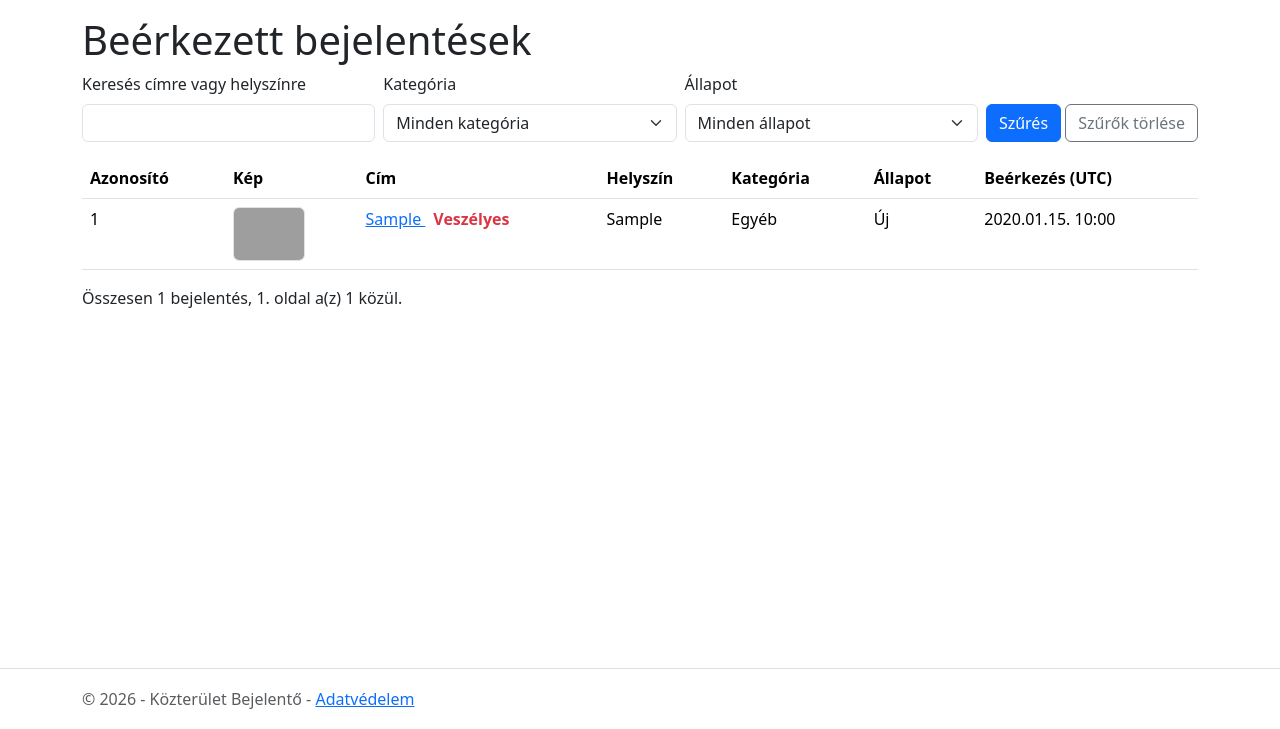
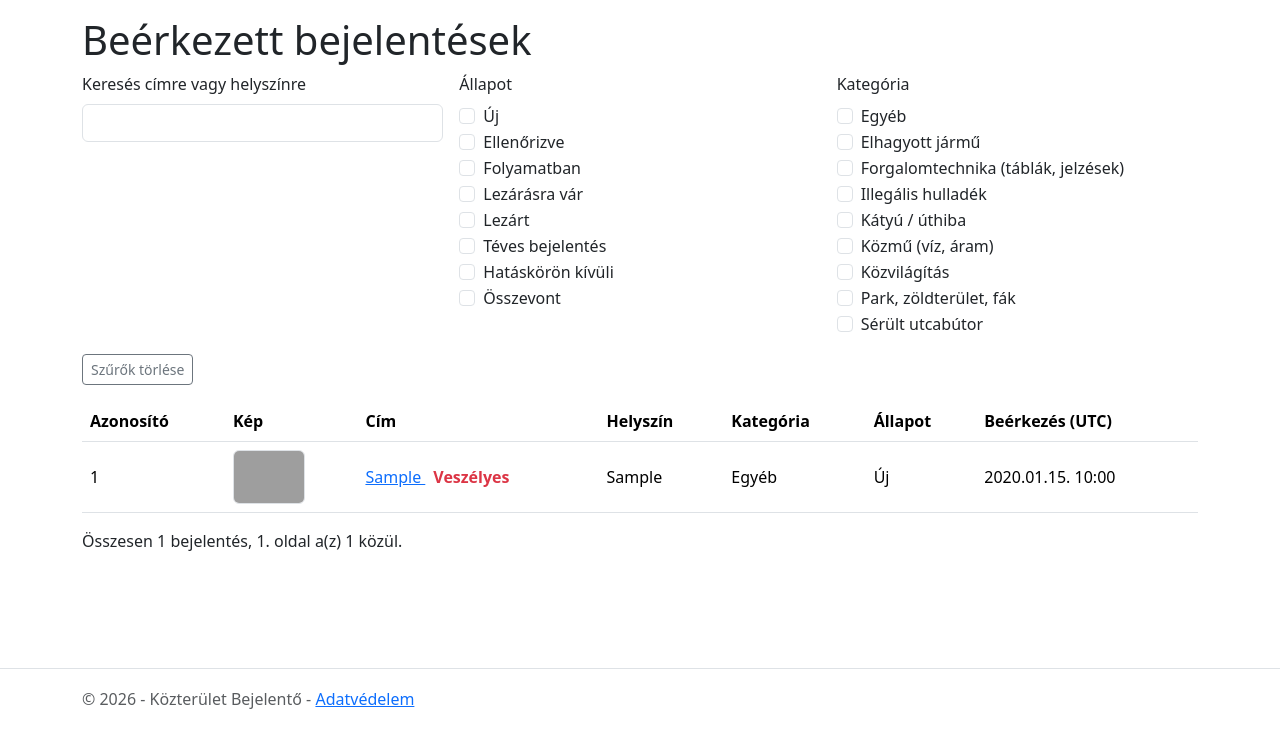
Before and after one commit to valer716/Onkormanyzati_kozteruleti_bejelentes_es_ugykezelo_portal, an ASP.NET Core app: page /Bejelentesek in a window 1280 px wide. Shown: the part 71-800 px from the top of the page. Run offline with ASP.NET Core 8, Linux system fonts and the light colour scheme; a user stored in the database is signed in; tables that the repository leaves empty hold one stand-in row (values such as "Sample post"); data that the repository does not hold is empty; style sheets or scripts are compiled from the project's sources; some libraries are stand-ins or nearby versions; grey boxes are pictures that could not be loaded.

Commit message:
Ügyintézői lista: rendezhető oszlopok, jelölőnégyzetes szűrők, élő szűrés
Változások:
- Bejelentesek/Index: az oszlopfejlécekre kattintva rendezhető a lista (azonosító, cím, helyszín, kategória, állapot, beérkezés), a kategória betűrendben
- Több állapot és több kategória jelölőnégyzettel szűrhető, a lista gépelés és kijelölés közben azonnal frissül (az oldal nem töltődik újra), a rendezés és a lapozás megtartja a szűrőket
- BejelentesekController.Index: több állapot és kategória, rendezés

Miért: az ügyintéző gyorsan szűrje és rendezze az ügyeket, ne egy állapotot kelljen kiválasztani és gombot nyomni.

```diff
--- a/OnkormanyzatiPortal/OnkormanyzatiPortal/Controllers/BejelentesekController.cs
+++ b/OnkormanyzatiPortal/OnkormanyzatiPortal/Controllers/BejelentesekController.cs
@@ -3,6 +3,10 @@ using OnkormanyzatiPortal.Data;
 using OnkormanyzatiPortal.Models;
 using Microsoft.AspNetCore.Authorization;
 using Microsoft.EntityFrameworkCore;
+using System.ComponentModel.DataAnnotations;
+using System.Globalization;
+using System.Linq.Expressions;
+using System.Reflection;
 using System.Security.Claims;
 namespace OnkormanyzatiPortal.Controllers;
 
@@ -96,6 +100,28 @@ public class BejelentesekController : Controller
         TempData["Kovetokod"] = kod.ToString();
         return RedirectToAction(nameof(Kovetes));
     }
+    private static Expression<Func<Bejelentes, int>> KategoriaSorrend()
+    {
+        var kulturak = new CultureInfo("hu-HU");
+
+        var sorrend = Enum.GetValues<BejelentesKategoria>()
+            .OrderBy(k => k.GetType().GetField(k.ToString())!.GetCustomAttribute<DisplayAttribute>()!.Name, StringComparer.Create(kulturak, true))
+            .ToList();
+
+        var bejelentes = Expression.Parameter(typeof(Bejelentes), "b");
+        Expression kifejezes = Expression.Constant(0);
+
+        for (var i = sorrend.Count - 1; i >= 0; i--)
+        {
+            kifejezes = Expression.Condition(
+                Expression.Equal(Expression.Property(bejelentes, nameof(Bejelentes.Kategoria)), Expression.Constant(sorrend[i])),
+                Expression.Constant(i),
+                kifejezes);
+        }
+
+        return Expression.Lambda<Func<Bejelentes, int>>(kifejezes, bejelentes);
+    }
+
     private static bool KoordinataErvenyes(string? szoveg, double hatar, out double ertek)
     {
         return double.TryParse(
@@ -111,8 +137,10 @@ public class BejelentesekController : Controller
     [Authorize(Roles = "Ugyintezo")]
     public async Task<IActionResult> Index(
         string? kereses,
-        BejelentesKategoria? kategoria,
-        BejelentesAllapot? allapot,
+        BejelentesKategoria[]? kategoria,
+        BejelentesAllapot[]? allapot,
+        string? rendez,
+        string? irany,
         int oldal = 1)
     {
         const int oldalMeret = 50;
@@ -125,19 +153,32 @@ public class BejelentesekController : Controller
                 b.Cim.Contains(szo) || b.Helyszin.Contains(szo));
         }
 
-        if (kategoria.HasValue)
-            lekerdezes = lekerdezes.Where(b => b.Kategoria == kategoria.Value);
+        if (kategoria is { Length: > 0 })
+            lekerdezes = lekerdezes.Where(b => kategoria.Contains(b.Kategoria));
 
-        if (allapot.HasValue)
-            lekerdezes = lekerdezes.Where(b => b.Allapot == allapot.Value);
+        if (allapot is { Length: > 0 })
+            lekerdezes = lekerdezes.Where(b => allapot.Contains(b.Allapot));
+
+        var csokkeno = irany == "csokkeno";
 
         var darab = await lekerdezes.CountAsync();
         var oldalSzam = Math.Max(1, (int)Math.Ceiling(darab / (double)oldalMeret));
         oldal = Math.Clamp(oldal, 1, oldalSzam);
 
-        var lista = await lekerdezes
-            .OrderByDescending(b => b.Veszelyes)
-            .ThenByDescending(b => b.LetrehozvaUtc)
+        var rendezett = rendez switch
+        {
+            "azonosito" => csokkeno ? lekerdezes.OrderByDescending(b => b.Id) : lekerdezes.OrderBy(b => b.Id),
+            "cim" => csokkeno ? lekerdezes.OrderByDescending(b => b.Cim) : lekerdezes.OrderBy(b => b.Cim),
+            "helyszin" => csokkeno ? lekerdezes.OrderByDescending(b => b.Helyszin) : lekerdezes.OrderBy(b => b.Helyszin),
+            "kategoria" => csokkeno
+                ? lekerdezes.OrderByDescending(KategoriaSorrend()).ThenBy(b => b.Id)
+                : lekerdezes.OrderBy(KategoriaSorrend()).ThenBy(b => b.Id),
+            "allapot" => csokkeno ? lekerdezes.OrderByDescending(b => b.Allapot) : lekerdezes.OrderBy(b => b.Allapot),
+            "beerkezes" => csokkeno ? lekerdezes.OrderByDescending(b => b.LetrehozvaUtc) : lekerdezes.OrderBy(b => b.LetrehozvaUtc),
+            _ => lekerdezes.OrderByDescending(b => b.Veszelyes).ThenByDescending(b => b.LetrehozvaUtc)
+        };
+
+        var lista = await rendezett
             .Skip((oldal - 1) * oldalMeret)
             .Take(oldalMeret)
             .ToListAsync();
--- a/OnkormanyzatiPortal/OnkormanyzatiPortal/Views/Bejelentesek/Index.cshtml
+++ b/OnkormanyzatiPortal/OnkormanyzatiPortal/Views/Bejelentesek/Index.cshtml
@@ -1,3 +1,4 @@
+@using Microsoft.AspNetCore.WebUtilities
 @using OnkormanyzatiPortal.Models
 @model IReadOnlyList<Bejelentes>
 
@@ -7,40 +8,92 @@
     var kepek = (IReadOnlyDictionary<int, int>)ViewBag.Kepek;
     int oldal = ViewBag.Oldal;
     int oldalSzam = ViewBag.OldalSzam;
+
+    var kijeloltAllapotok = Context.Request.Query["allapot"].ToHashSet();
+    var kijeloltKategoriak = Context.Request.Query["kategoria"].ToHashSet();
+    string rendez = Context.Request.Query["rendez"];
+    string irany = Context.Request.Query["irany"];
+
+    var kategoriaNevek = Html.GetEnumSelectList<BejelentesKategoria>().OrderBy(x => x.Text).ToList();
+    var allapotNevek = Html.GetEnumSelectList<BejelentesAllapot>().ToList();
+
+    string Hivatkozas(string? ujRendez, string? ujIrany, int ujOldal)
+    {
+        var parameterek = new List<KeyValuePair<string, string?>>();
+
+        foreach (var elem in Context.Request.Query)
+        {
+            if (elem.Key is "oldal" or "rendez" or "irany")
+                continue;
+
+            foreach (var ertek in elem.Value)
+                parameterek.Add(new KeyValuePair<string, string?>(elem.Key, ertek));
+        }
+
+        if (ujRendez is not null)
+        {
+            parameterek.Add(new KeyValuePair<string, string?>("rendez", ujRendez));
+            parameterek.Add(new KeyValuePair<string, string?>("irany", ujIrany));
+        }
+
+        if (ujOldal > 1)
+            parameterek.Add(new KeyValuePair<string, string?>("oldal", ujOldal.ToString()));
+
+        return QueryHelpers.AddQueryString(Url.Action("Index")!, parameterek);
+    }
+
+    string Fejlec(string kulcs, string cimke)
+    {
+        var aktiv = rendez == kulcs;
+        var uj = aktiv && irany != "csokkeno" ? "csokkeno" : "novekvo";
+        var jel = aktiv ? (irany == "csokkeno" ? " ▼" : " ▲") : "";
+        return $"<a href=\"{Hivatkozas(kulcs, uj, 1)}\" class=\"text-reset text-decoration-none\">{cimke}{jel}</a>";
+    }
 }
 
 <h1>Beérkezett bejelentések</h1>
 
-<form asp-action="Index" method="get" class="row g-2 mb-3">
-    <div class="col-sm">
+<form id="szuroUrlap" asp-action="Index" method="get" class="mb-3">
+    <div class="row g-3">
+        <div class="col-lg-4">
             <label for="kereses" class="form-label">Keresés címre vagy helyszínre</label>
-        @Html.TextBox("kereses", null, new { @class = "form-control" })
+            @Html.TextBox("kereses", null, new { @class = "form-control", autocomplete = "off" })
         </div>
 
-    <div class="col-sm">
-        <label for="kategoria" class="form-label">Kategória</label>
-        @Html.DropDownList(
-            "kategoria",
-            Html.GetEnumSelectList<BejelentesKategoria>(),
-            "Minden kategória",
-            new { @class = "form-select" })
+        <div class="col-lg-4">
+            <div class="form-label">Állapot</div>
+            @foreach (var allapot in allapotNevek)
+            {
+                <div class="form-check">
+                    <input class="form-check-input" type="checkbox" name="allapot" value="@allapot.Value"
+                           id="allapot-@allapot.Value" checked="@kijeloltAllapotok.Contains(allapot.Value)" />
+                    <label class="form-check-label" for="allapot-@allapot.Value">@allapot.Text</label>
+                </div>
+            }
         </div>
 
-    <div class="col-sm">
-        <label for="allapot" class="form-label">Állapot</label>
-        @Html.DropDownList(
-            "allapot",
-            Html.GetEnumSelectList<BejelentesAllapot>(),
-            "Minden állapot",
-            new { @class = "form-select" })
+        <div class="col-lg-4">
+            <div class="form-label">Kategória</div>
+            @foreach (var kategoria in kategoriaNevek)
+            {
+                <div class="form-check">
+                    <input class="form-check-input" type="checkbox" name="kategoria" value="@kategoria.Value"
+                           id="kategoria-@kategoria.Value" checked="@kijeloltKategoriak.Contains(kategoria.Value)" />
+                    <label class="form-check-label" for="kategoria-@kategoria.Value">@kategoria.Text</label>
+                </div>
+            }
+        </div>
     </div>
 
-    <div class="col-sm-auto align-self-end">
-        <button class="btn btn-primary" type="submit">Szűrés</button>
-        <a asp-action="Index" class="btn btn-outline-secondary">Szűrők törlése</a>
+    <input type="hidden" name="rendez" value="@rendez" />
+    <input type="hidden" name="irany" value="@irany" />
+
+    <div class="mt-3">
+        <a asp-action="Index" class="btn btn-outline-secondary btn-sm">Szűrők törlése</a>
     </div>
 </form>
 
+<div id="listaTarolo">
     @if (Model.Count == 0)
     {
         <p>Nincs találat.</p>
@@ -48,16 +101,16 @@
     else
     {
         <div class="table-responsive">
-        <table class="table">
+            <table class="table align-middle">
                 <thead>
                     <tr>
-                    <th>Azonosító</th>
+                        <th>@Html.Raw(Fejlec("azonosito", "Azonosító"))</th>
                         <th>Kép</th>
-                    <th>Cím</th>
-                    <th>Helyszín</th>
-                    <th>Kategória</th>
-                    <th>Állapot</th>
-                    <th>Beérkezés (UTC)</th>
+                        <th>@Html.Raw(Fejlec("cim", "Cím"))</th>
+                        <th>@Html.Raw(Fejlec("helyszin", "Helyszín"))</th>
+                        <th>@Html.Raw(Fejlec("kategoria", "Kategória"))</th>
+                        <th>@Html.Raw(Fejlec("allapot", "Állapot"))</th>
+                        <th>@Html.Raw(Fejlec("beerkezes", "Beérkezés (UTC)"))</th>
                     </tr>
                 </thead>
                 <tbody>
@@ -101,20 +154,58 @@ else
             <nav aria-label="Lapozás">
                 <ul class="pagination">
                     <li class="page-item @(oldal <= 1 ? "disabled" : "")">
-                    <a class="page-link" asp-action="Index"
-                       asp-route-kereses="@Context.Request.Query["kereses"]"
-                       asp-route-kategoria="@Context.Request.Query["kategoria"]"
-                       asp-route-allapot="@Context.Request.Query["allapot"]"
-                       asp-route-oldal="@(oldal - 1)">Előző</a>
+                        <a class="page-link" href="@Hivatkozas(rendez, irany, oldal - 1)">Előző</a>
                     </li>
                     <li class="page-item @(oldal >= oldalSzam ? "disabled" : "")">
-                    <a class="page-link" asp-action="Index"
-                       asp-route-kereses="@Context.Request.Query["kereses"]"
-                       asp-route-kategoria="@Context.Request.Query["kategoria"]"
-                       asp-route-allapot="@Context.Request.Query["allapot"]"
-                       asp-route-oldal="@(oldal + 1)">Következő</a>
+                        <a class="page-link" href="@Hivatkozas(rendez, irany, oldal + 1)">Következő</a>
                     </li>
                 </ul>
             </nav>
         }
     }
+</div>
+
+@section Scripts {
+    <script>
+        const urlap = document.getElementById("szuroUrlap");
+        const tarolo = document.getElementById("listaTarolo");
+        let kesleltetes = null;
+        let sorszam = 0;
+
+        async function frissites() {
+            const mostani = ++sorszam;
+            const parameterek = new URLSearchParams(new FormData(urlap));
+
+            for (const kulcs of ["rendez", "irany"]) {
+                if (!parameterek.get(kulcs)) {
+                    parameterek.delete(kulcs);
+                }
+            }
+
+            const cim = urlap.getAttribute("action") + "?" + parameterek.toString();
+            const valasz = await fetch(cim);
+            const dokumentum = new DOMParser().parseFromString(await valasz.text(), "text/html");
+
+            if (mostani !== sorszam) {
+                return;
+            }
+
+            tarolo.innerHTML = dokumentum.getElementById("listaTarolo").innerHTML;
+            history.replaceState(null, "", cim);
+        }
+
+        urlap.addEventListener("change", frissites);
+
+        urlap.addEventListener("input", function (esemeny) {
+            if (esemeny.target.name === "kereses") {
+                clearTimeout(kesleltetes);
+                kesleltetes = setTimeout(frissites, 350);
+            }
+        });
+
+        urlap.addEventListener("submit", function (esemeny) {
+            esemeny.preventDefault();
+            frissites();
+        });
+    </script>
+}
```
Lines whose indentation alone changed are shown as unchanged.
